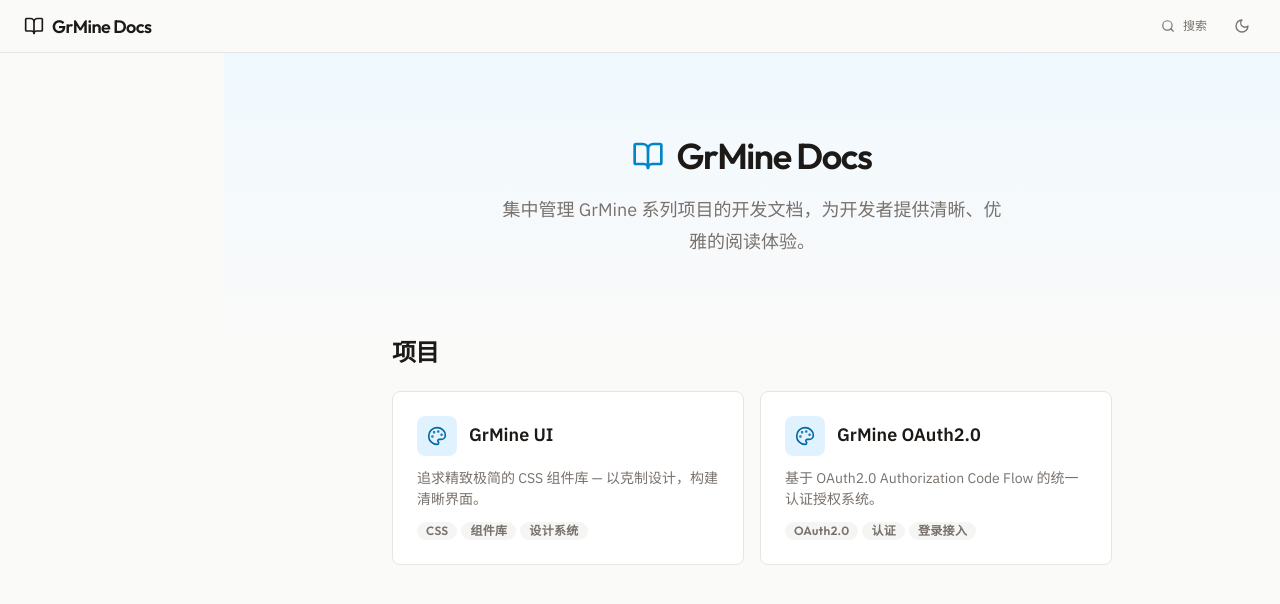
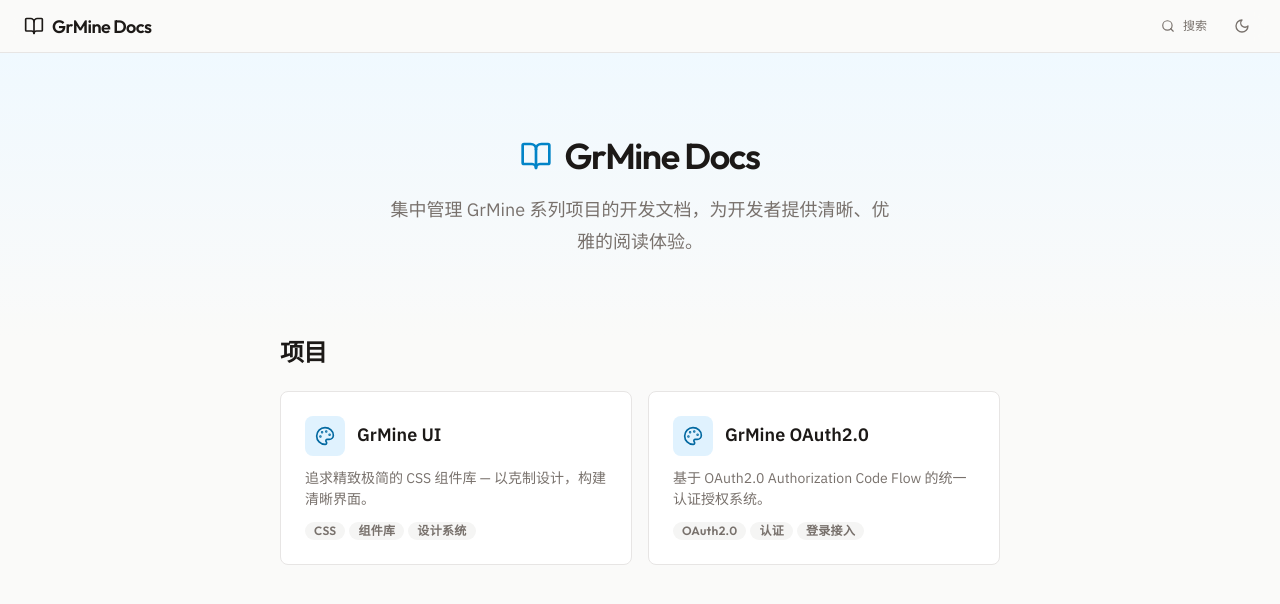
Before and after one commit to grmine-team/GrMine-Docs, a React (Vite) app: page / in a window 1280 px wide. Shown: the top 604 px of the page. Built offline with nearby package versions, Linux system fonts and the light colour scheme.

Commit message:
修复主页空侧边栏占位问题

```diff
--- a/src/components/Layout.tsx
+++ b/src/components/Layout.tsx
@@ -1,10 +1,13 @@
-import { Outlet } from 'react-router-dom';
+import { Outlet, useParams } from 'react-router-dom';
 import Navbar from './Navbar';
 import Sidebar from './Sidebar';
 import SearchDialog from './SearchDialog';
 import { useSidebarStore } from '@/stores/sidebarStore';
+import { getProject } from '@/data/projects';
 
 export default function Layout() {
+  const { project: projectId } = useParams();
+  const hasSidebar = !!projectId && !!getProject(projectId);
   const sidebarOpen = useSidebarStore((s) => s.isOpen);
   const setSidebarOpen = useSidebarStore((s) => s.setOpen);
 
@@ -12,10 +15,12 @@ export default function Layout() {
     <div className="app-layout">
       <Navbar />
       <div className="app-body">
-        <div className="sidebar-wrapper" data-open={sidebarOpen}>
-          <Sidebar />
-        </div>
-        {sidebarOpen && (
+        {hasSidebar && (
+          <div className="sidebar-wrapper" data-open={sidebarOpen}>
+            <Sidebar />
+          </div>
+        )}
+        {hasSidebar && sidebarOpen && (
           <div
             className="sidebar-overlay"
             onClick={() => setSidebarOpen(false)}
```
